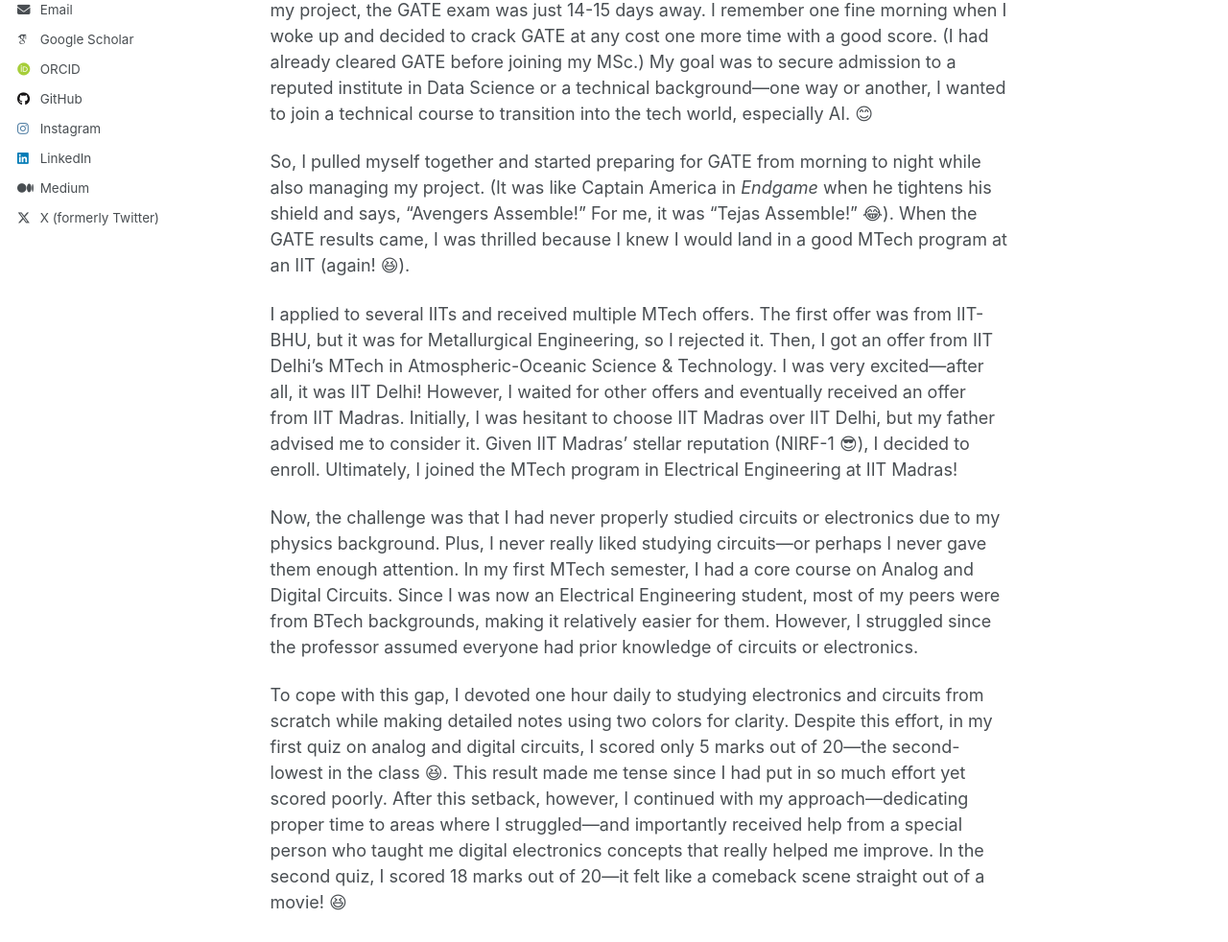
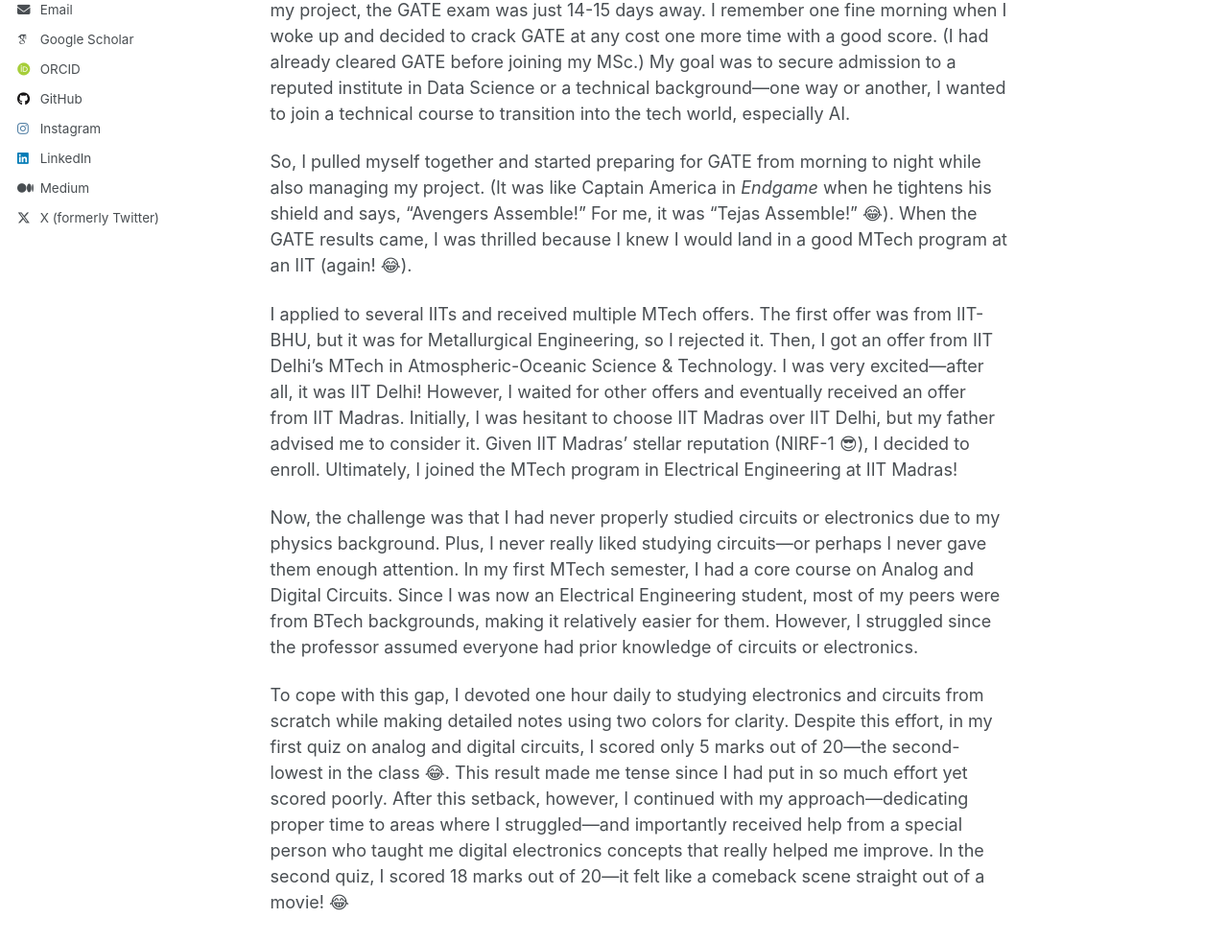
Before and after one commit to TejasCThakare/tejascthakare.github.io, a Jekyll site: the page built from _portfolio/portfolio-1.md, in a window 1280 px wide and 1400 px high. Shown: the part 411-1393 px from the top of the window at 96% size. Built offline with Jekyll 4.4.1, drawn with Linux system fonts in a browser that asks for light colours; some web fonts are replaced; some of the changed text lies outside the part shown.

Commit message:
Update portfolio-1.md

```diff
--- a/_portfolio/portfolio-1.md
+++ b/_portfolio/portfolio-1.md
@@ -6,15 +6,15 @@ collection: portfolio
 
 I was in the last semester of my MSc at IIT Bhubaneswar. It was quite a hectic time since I was working on my project and constantly questioning what I would do after my MSc. However, during my MSc period, I developed an interest in the pure tech field. Until that point, I had been deeply involved in rigorous mathematics and theoretical physics (if I may say, I was doing fancy stuff). I wanted to transition into the tech industry, specifically AI.
 
-I had already decided to pursue an MTech, and admission to MTech programs at IITs/NITs obviously required a good GATE score. Since I was in my last semester and occupied with my project, the GATE exam was just 14-15 days away. I remember one fine morning when I woke up and decided to crack GATE at any cost one more time with a good score. (I had already cleared GATE before joining my MSc.) My goal was to secure admission to a reputed institute in Data Science or a technical background—one way or another, I wanted to join a technical course to transition into the tech world, especially AI. 😊
+I had already decided to pursue an MTech, and admission to MTech programs at IITs/NITs obviously required a good GATE score. Since I was in my last semester and occupied with my project, the GATE exam was just 14-15 days away. I remember one fine morning when I woke up and decided to crack GATE at any cost one more time with a good score. (I had already cleared GATE before joining my MSc.) My goal was to secure admission to a reputed institute in Data Science or a technical background—one way or another, I wanted to join a technical course to transition into the tech world, especially AI.
 
-So, I pulled myself together and started preparing for GATE from morning to night while also managing my project. (It was like Captain America in *Endgame* when he tightens his shield and says, "Avengers Assemble!" For me, it was "Tejas Assemble!" 😂). When the GATE results came, I was thrilled because I knew I would land in a good MTech program at an IIT (again! 😆).
+So, I pulled myself together and started preparing for GATE from morning to night while also managing my project. (It was like Captain America in *Endgame* when he tightens his shield and says, "Avengers Assemble!" For me, it was "Tejas Assemble!" 😂). When the GATE results came, I was thrilled because I knew I would land in a good MTech program at an IIT (again! 😂).
 
 I applied to several IITs and received multiple MTech offers. The first offer was from IIT-BHU, but it was for Metallurgical Engineering, so I rejected it. Then, I got an offer from IIT Delhi’s MTech in Atmospheric-Oceanic Science & Technology. I was very excited—after all, it was IIT Delhi! However, I waited for other offers and eventually received an offer from IIT Madras. Initially, I was hesitant to choose IIT Madras over IIT Delhi, but my father advised me to consider it. Given IIT Madras' stellar reputation (NIRF-1 😎), I decided to enroll. Ultimately, I joined the MTech program in Electrical Engineering at IIT Madras!
 
 Now, the challenge was that I had never properly studied circuits or electronics due to my physics background. Plus, I never really liked studying circuits—or perhaps I never gave them enough attention. In my first MTech semester, I had a core course on Analog and Digital Circuits. Since I was now an Electrical Engineering student, most of my peers were from BTech backgrounds, making it relatively easier for them. However, I struggled since the professor assumed everyone had prior knowledge of circuits or electronics.
 
-To cope with this gap, I devoted one hour daily to studying electronics and circuits from scratch while making detailed notes using two colors for clarity. Despite this effort, in my first quiz on analog and digital circuits, I scored only 5 marks out of 20—the second-lowest in the class 😆. This result made me tense since I had put in so much effort yet scored poorly. After this setback, however, I continued with my approach—dedicating proper time to areas where I struggled—and importantly received help from a special person who taught me digital electronics concepts that really helped me improve. In the second quiz, I scored 18 marks out of 20—it felt like a comeback scene straight out of a movie! 😆
+To cope with this gap, I devoted one hour daily to studying electronics and circuits from scratch while making detailed notes using two colors for clarity. Despite this effort, in my first quiz on analog and digital circuits, I scored only 5 marks out of 20—the second-lowest in the class 😂. This result made me tense since I had put in so much effort yet scored poorly. After this setback, however, I continued with my approach—dedicating proper time to areas where I struggled—and importantly received help from a special person who taught me digital electronics concepts that really helped me improve. In the second quiz, I scored 18 marks out of 20—it felt like a comeback scene straight out of a movie! 😂
 
 IIT Madras is an amazing institute, both academically and socially. Since I had completed most of my core courses in the first semester, I focused on electives in the second semester. I chose courses related to Data Science and AI. These were some of the toughest courses at IIT Madras, but I took the risk and successfully completed them.
 
```
